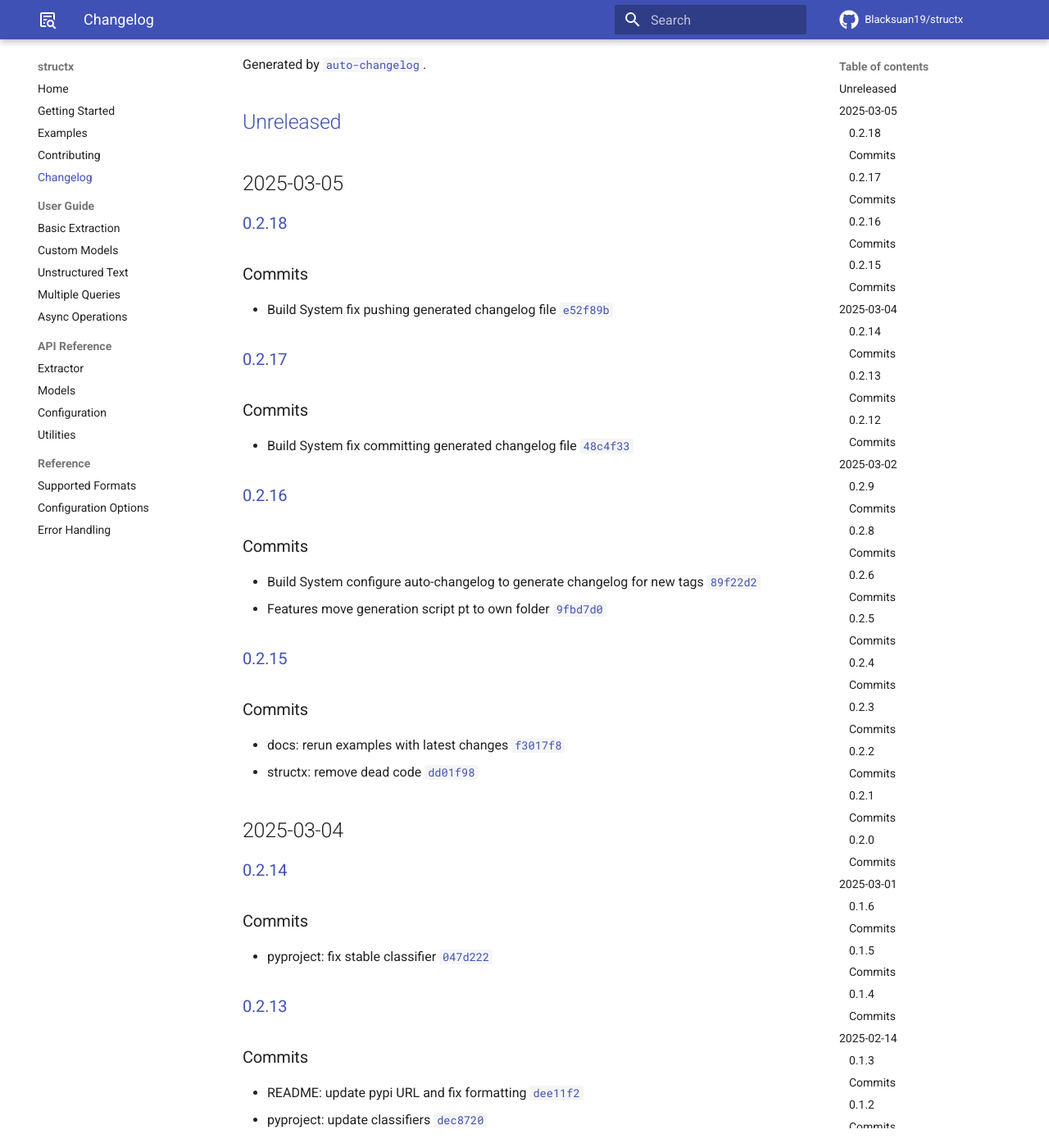
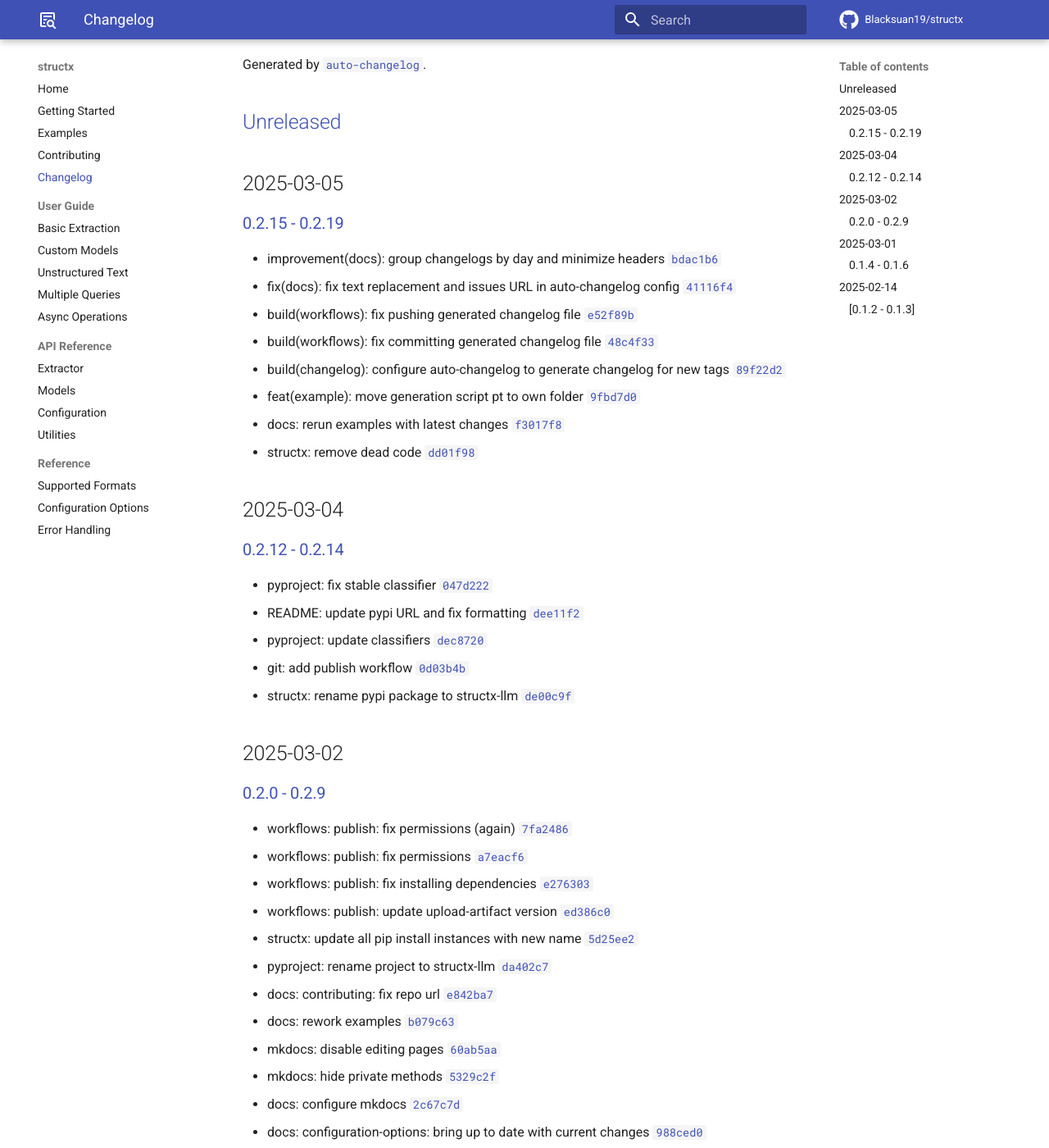
Before and after one commit to Blacksuan19/structx, an MkDocs documentation site: the page built from docs/changelog.md, in a window 1280 px wide and 1400 px high, scrolled down 197 px. Shown: the whole window at 82% size. Built offline with MkDocs 1.6.1 and Material for MkDocs 9.7.7, drawn with Linux system fonts in a browser that asks for light colours; comment, search, counter and statistics services are not loaded; some of the changed text lies outside the part shown.

Commit message:
docs(changelog): regenerate changelog for 0.2.19

```diff
--- a/docs/changelog.md
+++ b/docs/changelog.md
@@ -7,167 +7,74 @@ and this project adheres to [Semantic Versioning](https://semver.org/spec/v2.0.0
 
 Generated by [`auto-changelog`](https://github.com/CookPete/auto-changelog).
 
-## [Unreleased](https://github.com/Blacksuan19/structx/compare/0.2.18...HEAD)
+## [Unreleased](https://github.com/Blacksuan19/structx/compare/0.2.19...HEAD)
 
 ## 2025-03-05
 
-### [0.2.18](https://github.com/Blacksuan19/structx/compare/0.2.17...0.2.18)
+### [0.2.15 - 0.2.19](https://github.com/Blacksuan19/structx/compare/0.2.14...0.2.19)
 
-### Commits
-
-- Build System fix pushing generated changelog file [`e52f89b`](https://github.com/Blacksuan19/structx/commit/e52f89bec5f7fe16fa31083d51420559c3fa54f6)
-
-### [0.2.17](https://github.com/Blacksuan19/structx/compare/0.2.16...0.2.17)
-
-### Commits
-
-- Build System fix committing generated changelog file [`48c4f33`](https://github.com/Blacksuan19/structx/commit/48c4f33918dd6a4247cf3aef2baa9bde82f9d27e)
-
-### [0.2.16](https://github.com/Blacksuan19/structx/compare/0.2.15...0.2.16)
-
-### Commits
-
-- Build System configure auto-changelog to generate changelog for new tags [`89f22d2`](https://github.com/Blacksuan19/structx/commit/89f22d2cd382c90ce39d437e86a7187dd5fd9c17)
-- Features move generation script pt to own folder [`9fbd7d0`](https://github.com/Blacksuan19/structx/commit/9fbd7d035ccd5018172b124c7f9f000cb9b02032)
-
-### [0.2.15](https://github.com/Blacksuan19/structx/compare/0.2.14...0.2.15)
-
-### Commits
-
+- improvement(docs): group changelogs by day and minimize headers [`bdac1b6`](https://github.com/Blacksuan19/structx/commit/bdac1b6bedfb133043e3d356b5bdf664d5dd4e09)
+- fix(docs): fix text replacement and issues URL in auto-changelog config [`41116f4`](https://github.com/Blacksuan19/structx/commit/41116f4b664401f8a73cd13748582d2594731d9e)
+- build(workflows): fix pushing generated changelog file [`e52f89b`](https://github.com/Blacksuan19/structx/commit/e52f89bec5f7fe16fa31083d51420559c3fa54f6)
+- build(workflows): fix committing generated changelog file [`48c4f33`](https://github.com/Blacksuan19/structx/commit/48c4f33918dd6a4247cf3aef2baa9bde82f9d27e)
+- build(changelog): configure auto-changelog to generate changelog for new tags [`89f22d2`](https://github.com/Blacksuan19/structx/commit/89f22d2cd382c90ce39d437e86a7187dd5fd9c17)
+- feat(example): move generation script pt to own folder [`9fbd7d0`](https://github.com/Blacksuan19/structx/commit/9fbd7d035ccd5018172b124c7f9f000cb9b02032)
 - docs: rerun examples with latest changes [`f3017f8`](https://github.com/Blacksuan19/structx/commit/f3017f8766531467a7d708dbaafbbd4581579119)
 - structx: remove dead code [`dd01f98`](https://github.com/Blacksuan19/structx/commit/dd01f9821baf8ee7ebcca11f658061871e68310f)
 
 ## 2025-03-04
 
-### [0.2.14](https://github.com/Blacksuan19/structx/compare/0.2.13...0.2.14)
-
-### Commits
+### [0.2.12 - 0.2.14](https://github.com/Blacksuan19/structx/compare/0.2.11...0.2.14)
 
 - pyproject: fix stable classifier [`047d222`](https://github.com/Blacksuan19/structx/commit/047d222342ee624fda99948d40e72804d6d249b3)
-
-### [0.2.13](https://github.com/Blacksuan19/structx/compare/0.2.12...0.2.13)
-
-### Commits
-
 - README: update pypi URL and fix formatting [`dee11f2`](https://github.com/Blacksuan19/structx/commit/dee11f230aa07681b6f8a039ed02547d5dbc94ff)
 - pyproject: update classifiers [`dec8720`](https://github.com/Blacksuan19/structx/commit/dec87209cb4a2ef2e6c5b9f00d6f160b699b7c5d)
-
-### [0.2.12](https://github.com/Blacksuan19/structx/compare/0.2.11...0.2.12)
-
-### Commits
-
 - git: add publish workflow [`0d03b4b`](https://github.com/Blacksuan19/structx/commit/0d03b4b4237466bf557e30f715fff4605bcf8112)
 - structx: rename pypi package to structx-llm [`de00c9f`](https://github.com/Blacksuan19/structx/commit/de00c9fe640d7cf9faba9e664e9ff8251c6aa8e3)
 
 ## 2025-03-02
 
-### [0.2.9](https://github.com/Blacksuan19/structx/compare/0.2.8...0.2.9)
-
-### Commits
+### [0.2.0 - 0.2.9](https://github.com/Blacksuan19/structx/compare/0.1.6...0.2.9)
 
 - workflows: publish: fix permissions (again) [`7fa2486`](https://github.com/Blacksuan19/structx/commit/7fa2486d5f0d4198709dc83442744d29c40bddd8)
-
-### [0.2.8](https://github.com/Blacksuan19/structx/compare/0.2.7...0.2.8)
-
-### Commits
-
 - workflows: publish: fix permissions [`a7eacf6`](https://github.com/Blacksuan19/structx/commit/a7eacf611f2056cdee48672bc572fb945aca32a1)
-
-### [0.2.6](https://github.com/Blacksuan19/structx/compare/0.2.5...0.2.6)
-
-### Commits
-
 - workflows: publish: fix installing dependencies [`e276303`](https://github.com/Blacksuan19/structx/commit/e276303eda66fa4cafb851b24f24b3bb1e598177)
-
-### [0.2.5](https://github.com/Blacksuan19/structx/compare/0.2.4...0.2.5)
-
-### Commits
-
 - workflows: publish: update upload-artifact version [`ed386c0`](https://github.com/Blacksuan19/structx/commit/ed386c0a15bc7adf0eba5cf859393d6fd26d0d9b)
-
-### [0.2.4](https://github.com/Blacksuan19/structx/compare/0.2.3...0.2.4)
-
-### Commits
-
 - structx: update all pip install instances with new name [`5d25ee2`](https://github.com/Blacksuan19/structx/commit/5d25ee2806d026aa50852625addb907fbe4487c2)
 - pyproject: rename project to structx-llm [`da402c7`](https://github.com/Blacksuan19/structx/commit/da402c79b5f206dcbe8a4063da43b577bcfb55d0)
 - docs: contributing: fix repo url [`e842ba7`](https://github.com/Blacksuan19/structx/commit/e842ba793fb43ca74d27346d8e0a703d0877c34b)
-
-### [0.2.3](https://github.com/Blacksuan19/structx/compare/0.2.2...0.2.3)
-
-### Commits
-
 - docs: rework examples [`b079c63`](https://github.com/Blacksuan19/structx/commit/b079c63680720f331ab06f1f91d48b4ea3da2d9d)
 - mkdocs: disable editing pages [`60ab5aa`](https://github.com/Blacksuan19/structx/commit/60ab5aa83d5592ca4d22a5d7d7eb1663955b37cb)
 - mkdocs: hide private methods [`5329c2f`](https://github.com/Blacksuan19/structx/commit/5329c2ffe8476d565e0ea901999eddeb609238d1)
-
-### [0.2.2](https://github.com/Blacksuan19/structx/compare/0.2.1...0.2.2)
-
-### Commits
-
 - docs: configure mkdocs [`2c67c7d`](https://github.com/Blacksuan19/structx/commit/2c67c7d7ef584b9ff1ab67f0da426c1ca2b8cde1)
 - docs: configuration-options: bring up to date with current changes [`988ced0`](https://github.com/Blacksuan19/structx/commit/988ced0cee85d4451e5643c8c09ac430110f8419)
 - extractor: fix docstring [`ac3c571`](https://github.com/Blacksuan19/structx/commit/ac3c571014a319cb755212ebd974e25ac5b24a50)
-
-### [0.2.1](https://github.com/Blacksuan19/structx/compare/0.2.0...0.2.1)
-
-### Commits
-
 - README: unify terminology across sections [`bb91913`](https://github.com/Blacksuan19/structx/commit/bb9191397e8876a4f12a33ae561fd60543fd3e12)
 - README: drop complex data structure section [`f476dba`](https://github.com/Blacksuan19/structx/commit/f476dba37b50febabf43af11503b733c084f9f2b)
-
-### [0.2.0](https://github.com/Blacksuan19/structx/compare/0.1.6...0.2.0)
-
-### Commits
-
 - README: update with new changes [`bbd401c`](https://github.com/Blacksuan19/structx/commit/bbd401c6fd9cfc35008927a1db8771ca1c7ade06)
 - extractor: use a data model to hold results [`b65a0ef`](https://github.com/Blacksuan19/structx/commit/b65a0ef557edc70bddbc3f05c0c83252c4da563b)
 - extractor: generalize async workflow [`5ea8db8`](https://github.com/Blacksuan19/structx/commit/5ea8db83228c5c4198e3baaaa47703007c07ae1c)
 
 ## 2025-03-01
 
-### [0.1.6](https://github.com/Blacksuan19/structx/compare/0.1.5...0.1.6)
-
-### Commits
+### [0.1.4 - 0.1.6](https://github.com/Blacksuan19/structx/compare/0.1.3...0.1.6)
 
 - README: fix usage of AzureOpenAI [`ee43d19`](https://github.com/Blacksuan19/structx/commit/ee43d19c263f458a9e3d1d8308e60cc70a4ee871)
 - extractor: get_schema: return generated model instead of text schema [`1e54ab6`](https://github.com/Blacksuan19/structx/commit/1e54ab6f2acdb755c354958120647ef5a57a8ded)
 - README: document multiple query processing [`78c2972`](https://github.com/Blacksuan19/structx/commit/78c297200600d5372f64d6480ab4e653cb196380)
-
-### [0.1.5](https://github.com/Blacksuan19/structx/compare/0.1.4...0.1.5)
-
-### Commits
-
 - extractor: bring up extract_batch with new extract args [`3864cc6`](https://github.com/Blacksuan19/structx/commit/3864cc6e15159c1c7ce6730682b6934d23995d7c)
-
-### [0.1.4](https://github.com/Blacksuan19/structx/compare/0.1.3...0.1.4)
-
-### Commits
-
 - {README, pyproject}: drop explicitly unused dependencies [`ba7d97b`](https://github.com/Blacksuan19/structx/commit/ba7d97b572b835be2759b917a567bacfaa0939e2)
 - README: update with support for new types [`8a1152e`](https://github.com/Blacksuan19/structx/commit/8a1152eb5ec408a7975be111e07e6e6d62d5a66d)
 - structx: add support for more input types [`c3eac8d`](https://github.com/Blacksuan19/structx/commit/c3eac8d4fd8ce2ced97ea5068c4ee2b66f1459be)
 
 ## 2025-02-14
 
-### [0.1.3](https://github.com/Blacksuan19/structx/compare/0.1.2...0.1.3)
-
-### Commits
+### [0.1.2 - 0.1.3]
 
 - README: document retry options [`3327a4f`](https://github.com/Blacksuan19/structx/commit/3327a4f5aeb0741226562b6a68f132c7cc9f5f22)
 - structx: fix passing retry arguments to .from_litellm constructor [`6de2107`](https://github.com/Blacksuan19/structx/commit/6de21073c97f68b151317c7449e7b52f1b6d6f32)
 - examples: rerun with latest changes [`640f3fd`](https://github.com/Blacksuan19/structx/commit/640f3fd55c5622432b90867e01fc643836dc9c6d)
-
-### [0.1.2](https://github.com/Blacksuan19/structx/compare/0.1.1...0.1.2)
-
-### Commits
-
 - extractor: fix logging and returning model schema [`cff684e`](https://github.com/Blacksuan19/structx/commit/cff684e2e889753e6aa059070190792c7c988bb4)
 - extractor: add support for retrying failed requests [`8342175`](https://github.com/Blacksuan19/structx/commit/8342175f5a933e23aae66ba7cb737a2c97a0f45b)
 - extractor: cleanup [`804812e`](https://github.com/Blacksuan19/structx/commit/804812e2981f688836e2edfaa7a2a55a5307f7ed)
-
-## 0.1.1 - 2025-02-14
-
-### Commits
-
 - structx: initial library conversion [`c9dff03`](https://github.com/Blacksuan19/structx/commit/c9dff035ac39eefb086adc370de747d977076596)
```
